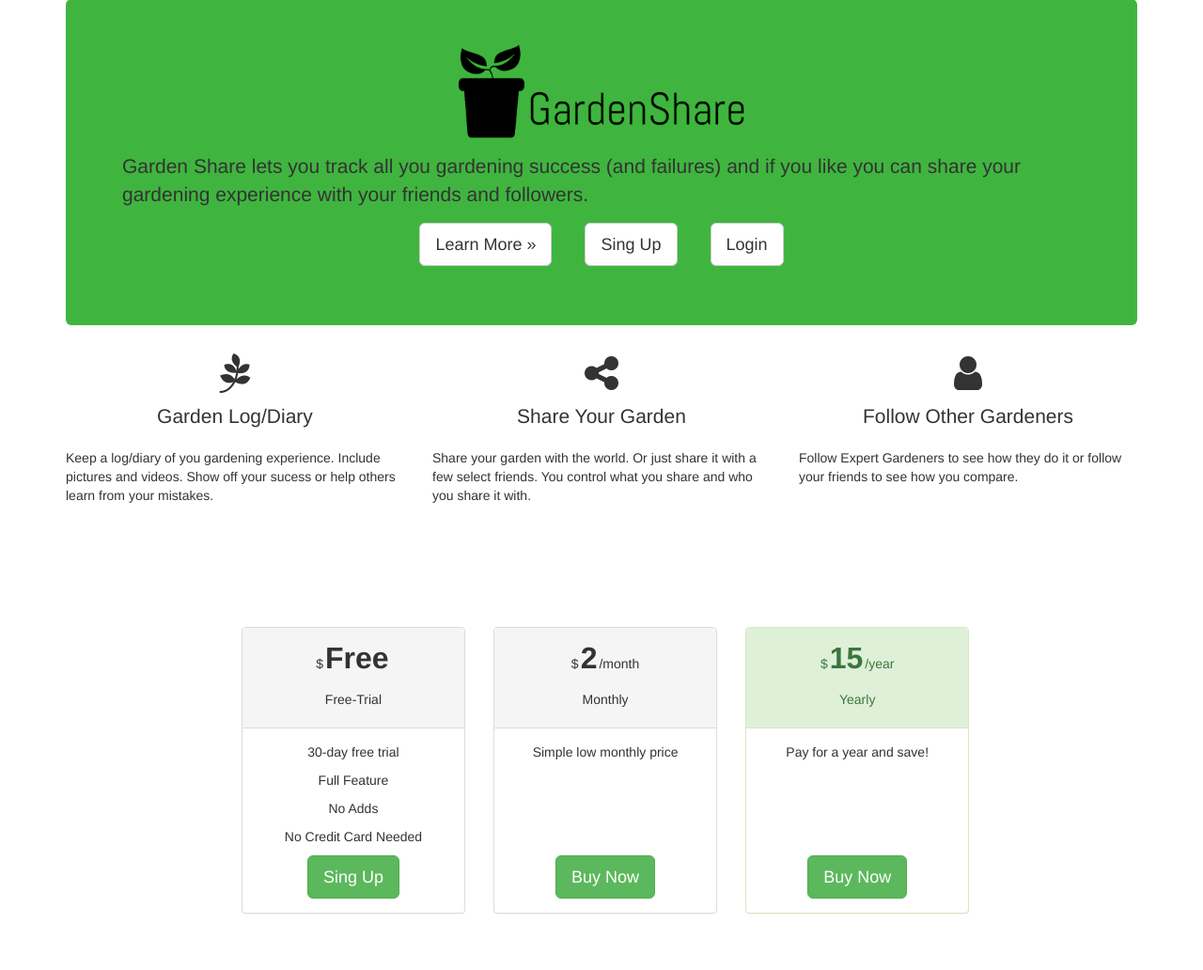
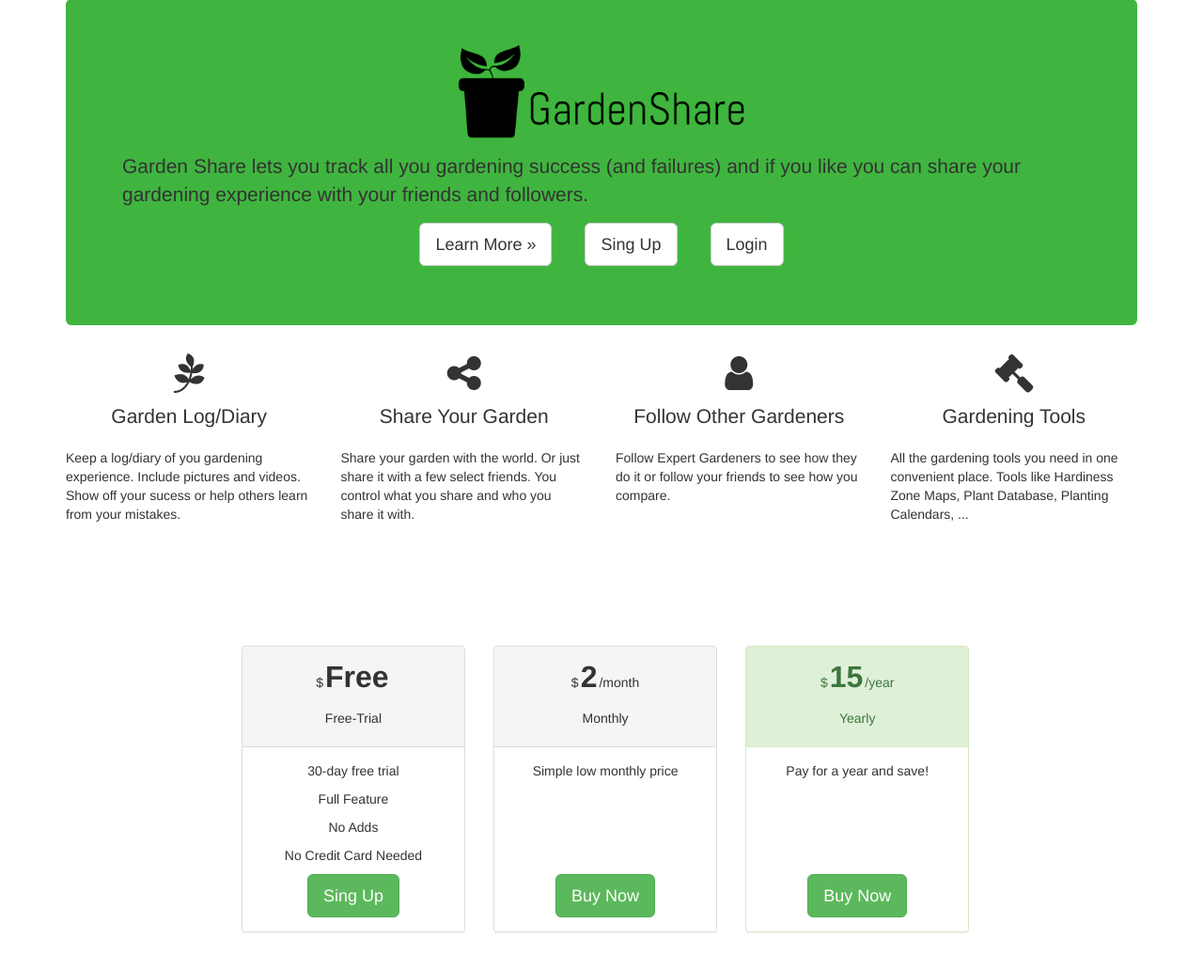
Before and after one commit to timpandrews/lunchbox, a Django app: page / in a window 1280 px wide. Shown: the part 93-1125 px from the top of the page at 94% size. Before the commit the page ends 1065 px from the top, so only its background shows below. Run offline with Django 3.2, Linux system fonts and the light colour scheme; some libraries are stand-ins or nearby versions.

Commit message:
added to #features on home page

```diff
--- a/templates/_navbar.html
+++ b/templates/_navbar.html
@@ -13,8 +13,8 @@
         </div>
         <div id="navbar" class="navbar-collapse collapse">
             <ul class="nav navbar-nav">
-                <li class="active"><a href="#features">Features</a></li>
-                <li><a href="#pricing">Pricing</a></li>
+                <li class="active"><a href="/#features">Features</a></li>
+                <li><a href="/#pricing">Pricing</a></li>
                 <li><a href="/gardenDiary">Garden Diary</a></li>
                 <li><a href="">Gardeners</a></li>
             </ul>
--- a/templates/home.html
+++ b/templates/home.html
@@ -20,20 +20,25 @@
 
 {% block content %}
 <div class="row" id="features">
-    <div class="col-sm-4">
+    <div class="col-sm-3">
         <p class="center"><i class="fa fa-pagelines fa-3x"></i></p>
         <p class="lead center">Garden Log/Diary</p>
         <p>Keep a log/diary of you gardening experience.  Include pictures and videos.  Show off your sucess or help others learn from your mistakes.</p>
     </div> <!-- /col -->
-    <div class="col-sm-4">
+    <div class="col-sm-3">
         <p class="center"><i class="fa fa-share-alt fa-3x"></i></p>
         <p class="lead center">Share Your Garden</p>
         <p>Share your garden with the world.  Or just share it with a few select friends.  You control what you share and who you share it with.</p>
     </div> <!-- /col -->
-    <div class="col-sm-4">
+    <div class="col-sm-3">
         <p class="center"><i class="fa fa-user fa-3x"></i></p>
         <p class="lead center">Follow Other Gardeners</p>
         <p>Follow Expert Gardeners to see how they do it or follow your friends to see how you compare.</p>
+    </div> <!-- /col -->
+    <div class="col-sm-3">
+        <p class="center"><i class="fa fa-gavel fa-3x"></i></p>
+        <p class="lead center">Gardening Tools</p>
+        <p>All the gardening tools you need in one convenient place.  Tools like Hardiness Zone Maps, Plant Database, Planting Calendars, ...</p>
     </div> <!-- /col -->
 </div> <!-- /row -->
 <br><br><br><br><br><br>
```
